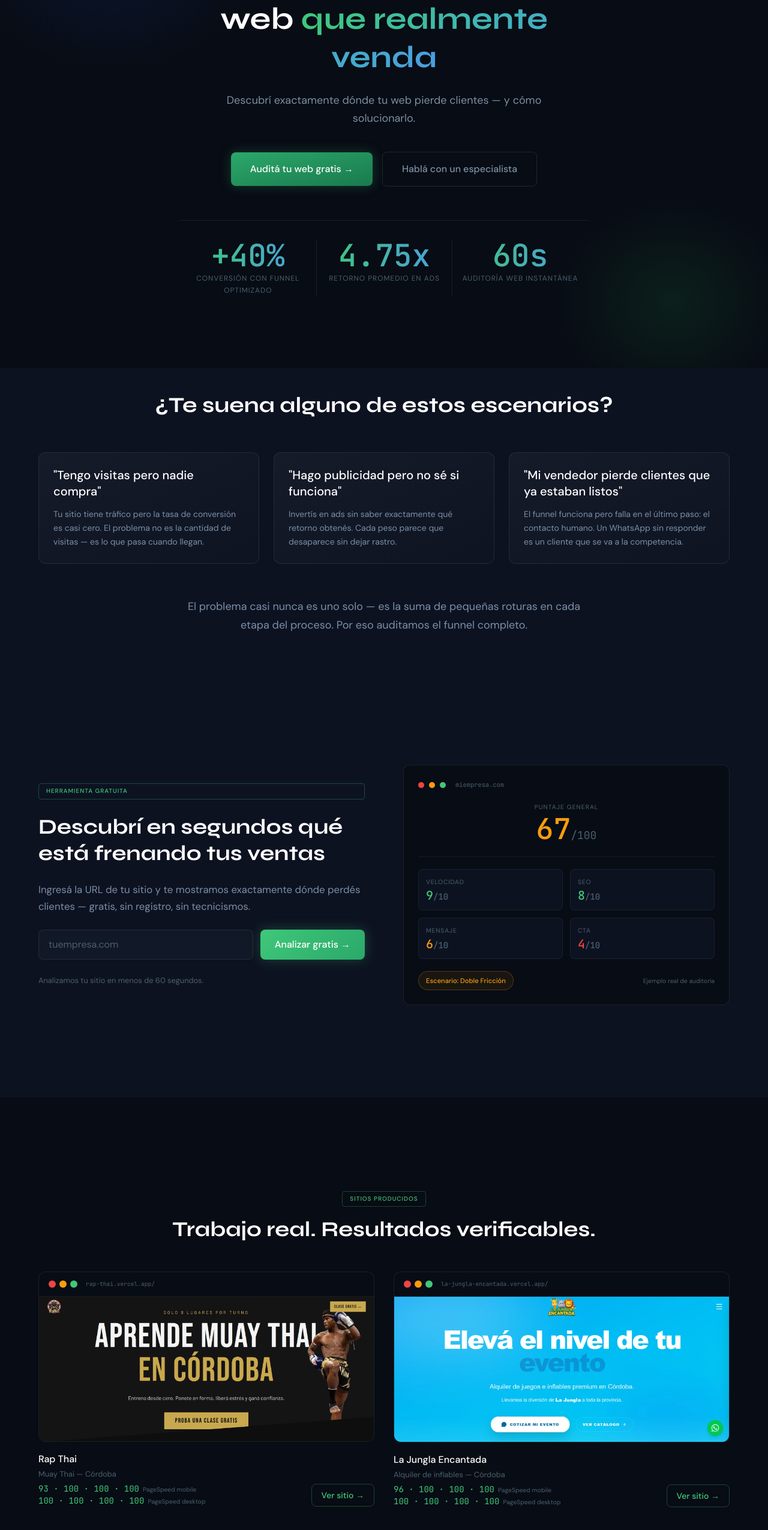
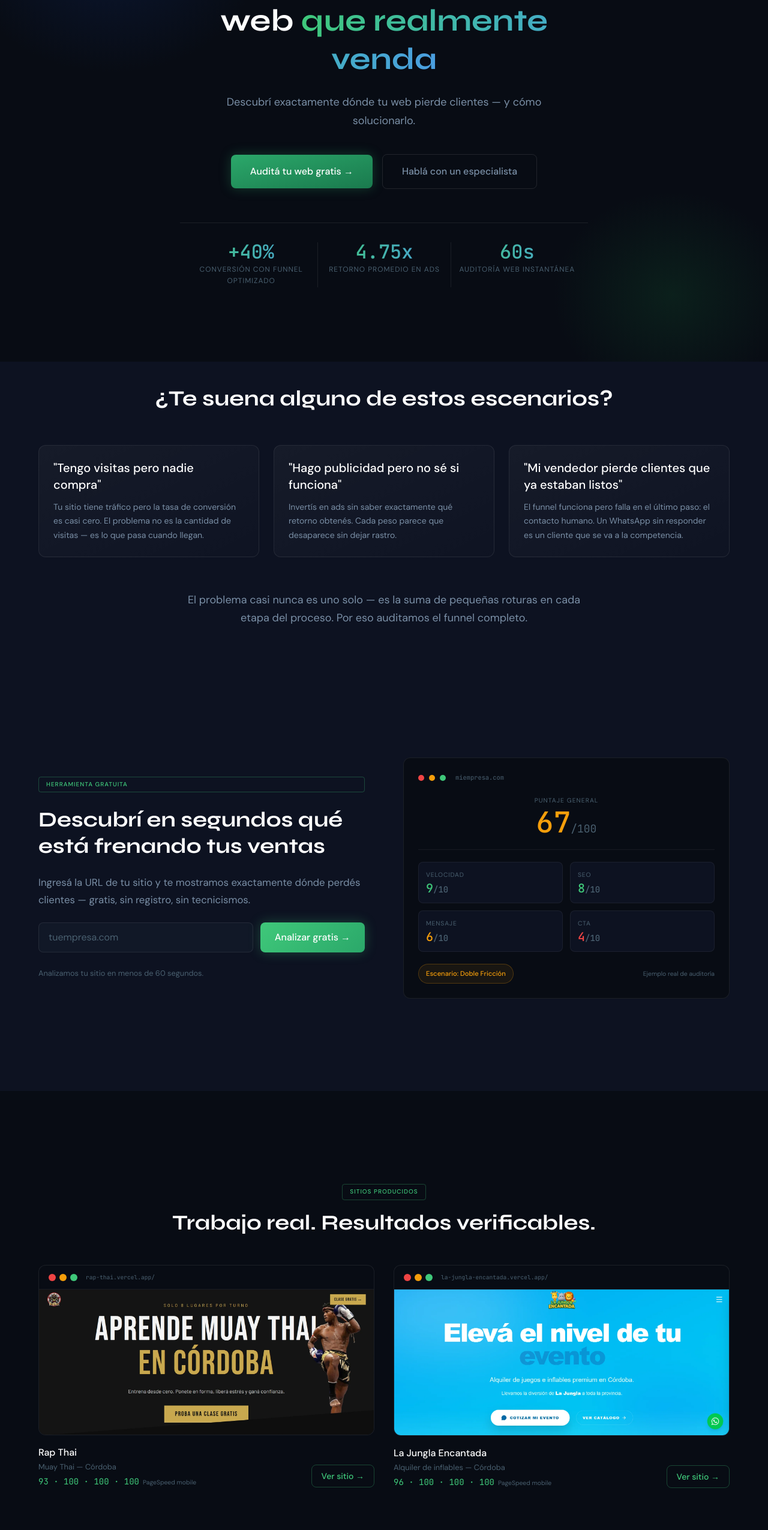
Before and after one commit to santimedinna/level-growth, a Next.js app: page / in a window 1280 px wide. Shown: the part 197-2748 px from the top of the page at 60% size. Built offline with nearby package versions, Linux system fonts and the light colour scheme.

Commit message:
responsive metricas hero, vuelta a metricas simples de showroom

```diff
--- a/components/sections/Hero.tsx
+++ b/components/sections/Hero.tsx
@@ -129,16 +129,16 @@ export function Hero() {
         {/* Divisor + Métricas */}
         <div style={anim("0.36s")}>
           <div className="border-t border-white/[0.08] pt-8">
-            <div className="grid grid-cols-3">
+            <div className="grid grid-cols-3 w-full px-2">
               {metrics.map((m, i) => (
                 <div
                   key={m.label}
                   className={[
-                    "text-center px-4",
+                    "text-center px-2",
                     i > 0 && "border-l border-white/[0.08]",
                   ].filter(Boolean).join(" ")}
                 >
-                  <p className="font-mono text-[clamp(2rem,4vw,3.5rem)] font-medium gradient-text leading-none mb-1 whitespace-nowrap">
+                  <p className="font-mono text-[clamp(1.2rem,5vw,2rem)] font-medium gradient-text leading-none mb-1 whitespace-nowrap">
                     <CountUp {...m} />
                   </p>
                   <p className="font-body text-[0.75rem] text-lg-text-muted tracking-[0.08em] uppercase">
--- a/components/sections/Showroom.tsx
+++ b/components/sections/Showroom.tsx
@@ -66,7 +66,7 @@ export function Showroom() {
 
         {/* Grid de proyectos */}
         <div className="grid grid-cols-1 md:grid-cols-2 gap-8">
-          {PROJECTS.map(({ name, niche, url, image, pagespeedMobile, pagespeedDesktop }) => (
+          {PROJECTS.map(({ name, niche, url, image, pagespeedMobile }) => (
             <div key={name} className="flex flex-col gap-4">
               <BrowserMockup url={url} image={image} name={name} />
 
@@ -78,12 +78,6 @@ export function Showroom() {
                     {pagespeedMobile}
                     <span className="font-body text-[0.65rem] text-[#4A6070] ml-1.5">
                       PageSpeed mobile
-                    </span>
-                  </p>
-                  <p className="font-mono text-sm" style={{ color: "#3FC87A" }}>
-                    {pagespeedDesktop}
-                    <span className="font-body text-[0.65rem] text-[#4A6070] ml-1.5">
-                      PageSpeed desktop
                     </span>
                   </p>
                 </div>
```
